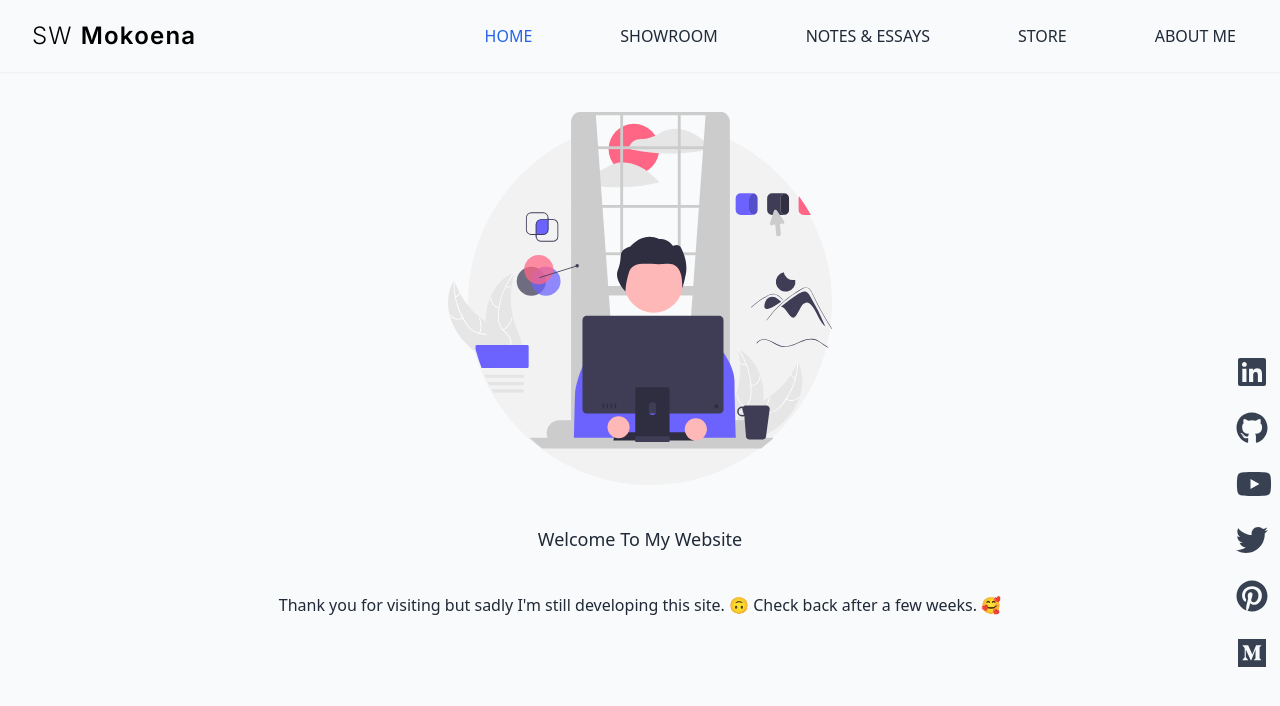
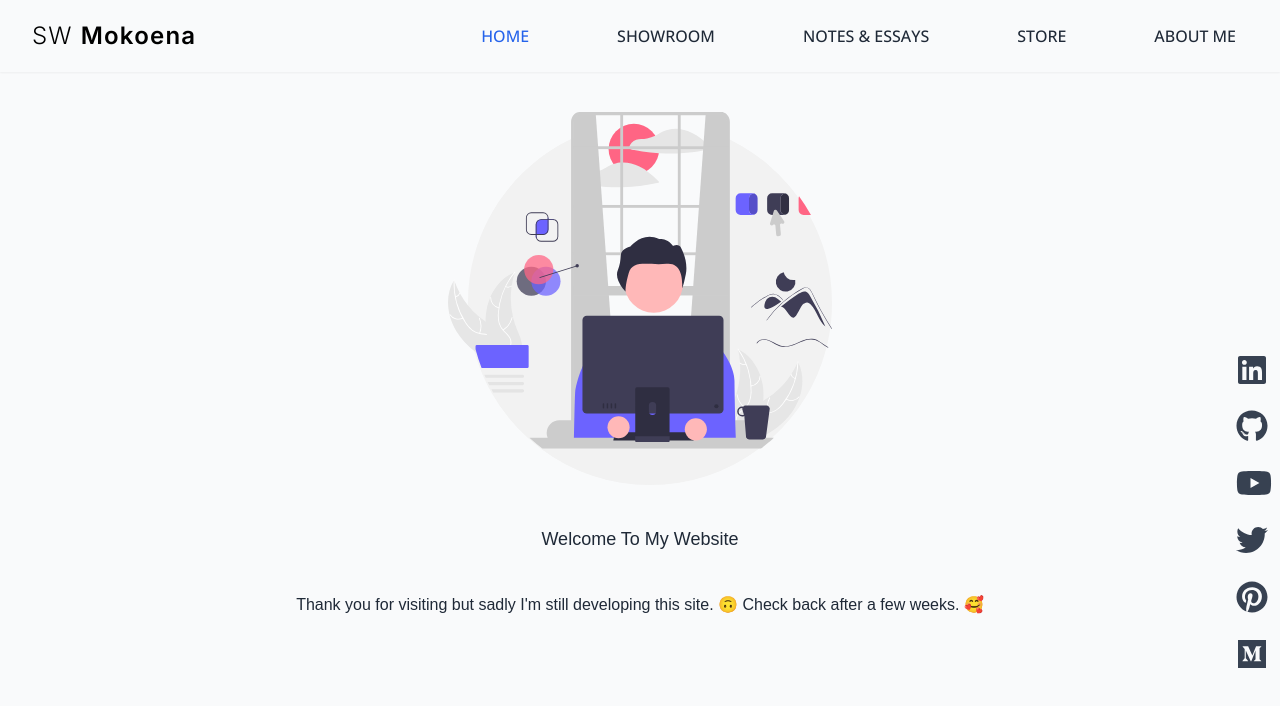
Before and after one commit to sipho-w-mokoena/WilliamMokoena, a Gatsby site in the folder website/: page /home in a window 1280 px wide. Built offline with nearby package versions, Linux system fonts and the light colour scheme; Gatsby itself is replaced by a stand-in of ours.

```diff
--- a/website/src/components/Header/index.tsx
+++ b/website/src/components/Header/index.tsx
@@ -88,7 +88,7 @@
 
   return (
     <div className="sticky max-w-screen-2xl top-0 mb-10 p-5 bg-gray-50 shadow-sm">
-      <nav className="top-0 flex flex-row justify-between">
+      <nav className="top-0 flex flex-row justify-between font-opensans">
         <div className="px-3 cursor-pointer grid grid-rows-1 grid-cols-1">
           <h1 className="font-inter font-light text-2xl tracking-wider">
             SW <span className={
--- a/website/src/styles/global.scss
+++ b/website/src/styles/global.scss
@@ -6,6 +6,7 @@
 @import url('https://fonts.googleapis.com/css2?family=Open+Sans:wght@100;200;300;400;500;600;700;800;900&display=swap');
 body {
     @apply bg-gray-50;
+    font-family: Arial, Helvetica, sans-serif;
 }
 
 #nprogress .bar {
```
